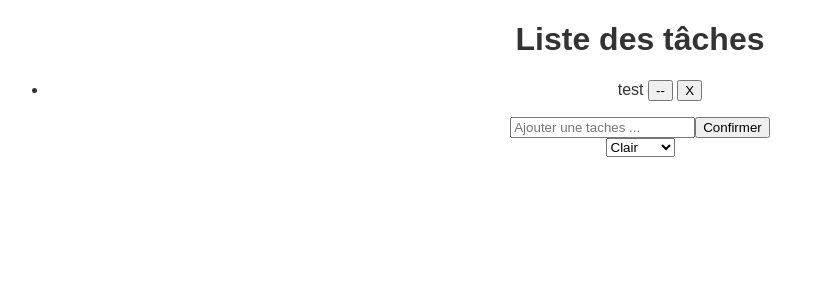
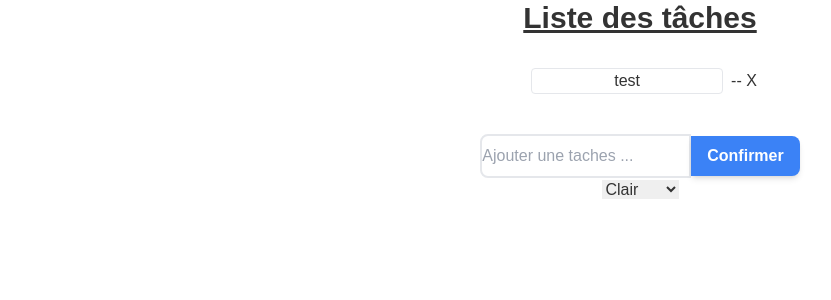
Before and after one commit to Padiwa/react-dockerized, a React app: page / in a window 1280 px wide. Shown: the top 300 px of the page, without its empty margins (0-831 px from the left). Built offline with nearby package versions, Linux system fonts and the light colour scheme.

Commit message:
Ajout tailwind CSS

```diff
--- a/package.json
+++ b/package.json
@@ -22,15 +22,20 @@
     "@babel/core": "^7.19.6",
     "@babel/preset-env": "^7.19.4",
     "@babel/preset-react": "^7.18.6",
+    "autoprefixer": "^10.4.13",
     "babel-loader": "^8.2.5",
     "css-loader": "^6.7.1",
     "html-webpack-plugin": "^5.5.0",
+    "postcss": "^8.4.18",
+    "tailwindcss": "^3.2.1",
     "webpack": "^5.74.0",
     "webpack-cli": "^4.10.0",
     "webpack-dev-server": "^4.11.1"
   },
   "dependencies": {
     "@reduxjs/toolkit": "^1.8.6",
+    "mini-css-extract-plugin": "^2.6.1",
+    "postcss-loader": "^7.0.1",
     "react": "^18.1.0",
     "react-dom": "^18.1.0",
     "react-redux": "^8.0.4",
--- /dev/null
+++ b/postcss.config.js
@@ -0,0 +1,6 @@
+module.exports = {
+  plugins: {
+    tailwindcss: {},
+    autoprefixer: {},
+  },
+}
--- a/src/components/App.jsx
+++ b/src/components/App.jsx
@@ -21,8 +21,8 @@ const App = () => {
     // balise fourni des info pour le theme context
     <ThemeContext.Provider value={contextValue}>
       <div className={theme}>
-        <h1>{title}</h1>
-        <ul>
+        <h1 className="text-3xl font-bold underline">{title}</h1>
+        <ul className="m-6">
           {taches.map(tache => (
             <Tache key={tache.id} details={tache} />
           ))
--- a/src/components/Tache.jsx
+++ b/src/components/Tache.jsx
@@ -4,10 +4,13 @@ import { deleteTask, toggleTask } from "./redux";
 
 const Tache = ({ details }) => {
     const dispatch = useDispatch()
-    const tacheDone = details.done ? 'done' : 'none';
+    const tacheDone = details.done ? 'done' : '';
     return (
-        <li className={tacheDone} key={details.id} >
-            {details.text} <button onClick={() => dispatch(toggleTask(details.id))}>--</button > <button onClick={() => dispatch(deleteTask(details.id))}>X</button>
+        <li key={details.id} >
+            <div className={tacheDone + " m-2 w-48 border border-black-600 rounded inline-block px-4"}>
+                {details.text}
+            </div>
+            <button onClick={() => dispatch(toggleTask(details.id))}>--</button > <button onClick={() => dispatch(deleteTask(details.id))}>X</button>
         </li >
     )
 
--- a/src/components/TacheForm.jsx
+++ b/src/components/TacheForm.jsx
@@ -17,12 +17,13 @@ const TacheForm = () => {
         <div>
             <form onSubmit={handleSubmit} >
                 <input
+                    className="mt-2 pt-2 pb-2  border-2 rounded-l-lg"
                     value={text}
                     onChange={(e) => setText(e.target.value)}
                     type="text"
                     placeholder="Ajouter une taches ..."
                 />
-                <button>Confirmer</button>
+                <button className="py-2 px-4 bg-blue-500 text-white font-semibold rounded-r-lg shadow-md hover:bg-blue-700 focus:outline-none focus:ring-2 focus:ring-blue-400 focus:ring-opacity-75">Confirmer</button>
                 <ToolBar />
             </form>
         </div>
--- /dev/null
+++ b/src/index.css
@@ -0,0 +1,3 @@
+@tailwind base;
+@tailwind components;
+@tailwind utilities;
--- a/src/index.js
+++ b/src/index.js
@@ -3,6 +3,7 @@ import { createRoot } from "react-dom/client";
 import App from "./components/App";
 import { store } from "./components/redux";
 import { Provider } from "react-redux";
+import "./index.css"
 const container = document.getElementById("root");
 const root = createRoot(container);
 root.render(
--- /dev/null
+++ b/tailwind.config.js
@@ -0,0 +1,10 @@
+/** @type {import('tailwindcss').Config} */
+module.exports = {
+  content: [
+    "./src/**/*.{js,jsx,ts,tsx}",
+  ],
+  theme: {
+    extend: {},
+  },
+  plugins: [],
+}
--- a/webpack.config.js
+++ b/webpack.config.js
@@ -1,6 +1,6 @@
 const path = require('path');
 const HtmlWebpackPlugin = require('html-webpack-plugin');
-
+const MiniCssExtractPlugin = require("mini-css-extract-plugin")
 module.exports = {
   entry: path.join(__dirname, "src", "index.js"),
   output: {
@@ -10,9 +10,13 @@ module.exports = {
   module: {
     rules: [
       {
-        test: /\.css$/i,
-        use: ["style-loader", "css-loader"],
-      },
+        test: /\.css$/,
+        use: [
+            MiniCssExtractPlugin.loader,
+            "css-loader",
+            "postcss-loader",
+        ],
+    },
       {
         test: /\.?(js|jsx)$/,
         exclude: /node_modules/,
@@ -29,6 +33,7 @@ module.exports = {
     new HtmlWebpackPlugin({
       template: path.join(__dirname, "public", "index.html"),
     }),
+    new MiniCssExtractPlugin(),
   ],
   // pass all js files through Babel
   resolve: {
```
Also changed, not shown: 1 other file (tests, documents, lock files or other folders).
